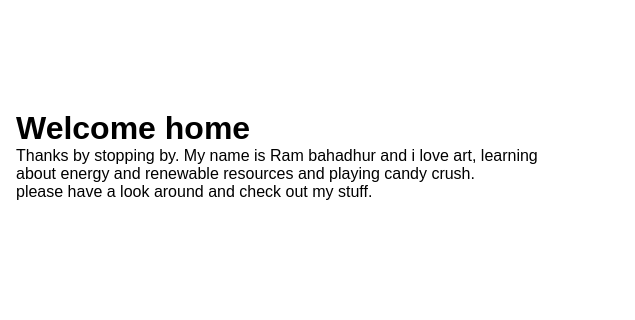
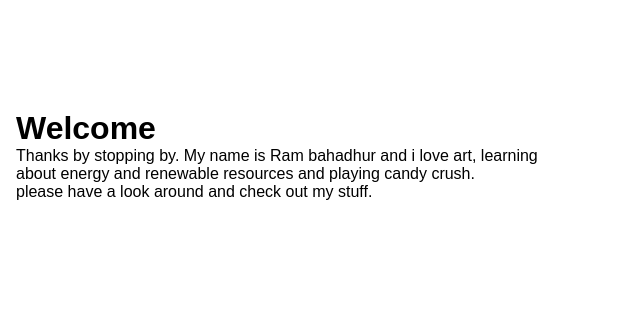
Before and after one commit to PriyankaV2607/demo_app_1, a plain HTML site: page index.html in a window 1280 px wide. Shown: the part 201-521 px from the top of the page, 0-635 px from the left. Drawn offline with Linux system fonts and the light colour scheme.

```diff
--- a/index.html
+++ b/index.html
@@ -9,7 +9,7 @@
         <div class="header">Ram bahadhur</div>
         <div class="content">
             <div class="left-content">
-                <h1>Welcome home</h1>
+                <h1>Welcome</h1>
                 <p>
                     Thanks by stopping by. My name is Ram bahadhur and i love art, learning about energy and renewable resources and playing candy crush.
                     <br>
```
